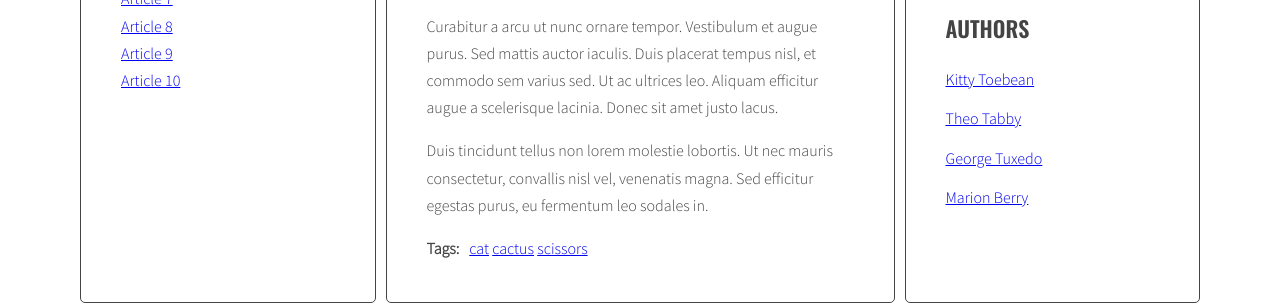
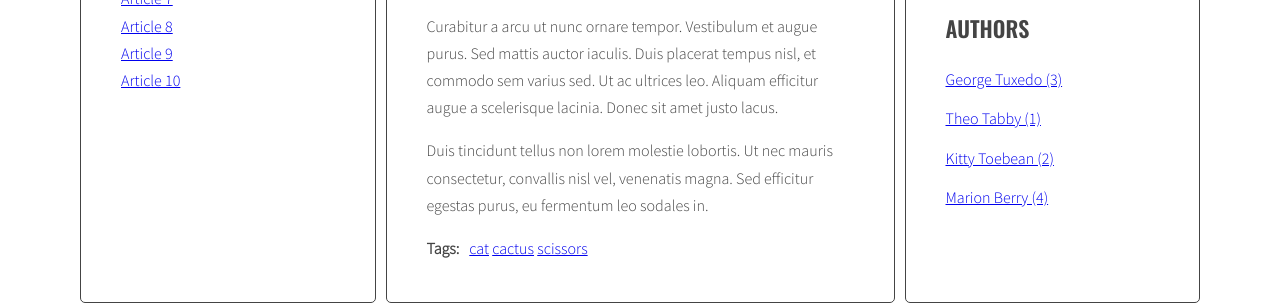
Before and after one commit to paukol/javascript-blog, a website: page index.html in a window 1280 px wide. Shown: the part 536-841 px from the top of the page. Drawn offline with nearby package versions, Linux system fonts and the light colour scheme.

Commit message:
fix authors list

```diff
--- a/index.html
+++ b/index.html
@@ -182,7 +182,7 @@
         </ul>
         <h2 class="section-title">Authors</h2>
         <ul class="list authors">
-          <li>
+          <!-- <li>
             <a href="#">
               <span class="author-name">Kitty Toebean</span>
             </a>
@@ -201,7 +201,7 @@
             <a href="#">
               <span class="author-name">Marion Berry</span>
             </a>
-          </li>
+          </li> -->
         </ul>
       </aside>
     </main>
--- a/js/script.js
+++ b/js/script.js
@@ -8,6 +8,7 @@
   const optArticleAuthorSelector = '.post-author';
   const optCloudClassCount = 5;
   const optCloudClassPrefix = 'tag-size-' ;
+  const optAuthorsListSelector = '.authors';
 
 
   const titleClickHandler = function(event){
@@ -66,7 +67,7 @@
     const articles = document.querySelectorAll(optArticleSelector + customSelector);
 
     let html = '';
-    console.log(html);
+    // console.log(html);
 
     for(let article of articles){
 
@@ -83,7 +84,7 @@
       /* [DONE] create HTML of the link */
 
       const linkHTML = '<li><a href="#' + articleId + '"><span>' + articleTitle + '</span></a></li>';
-      console.log(linkHTML);
+      // console.log(linkHTML);
 
       /*[DONE] insert link into titleList */
 
@@ -102,7 +103,7 @@
   generateTitleLinks();
 
 
-  /*FUNCTION calculateTasParms*/
+  /*FUNCTION calculateTagsParms*/
 
   const calculateTagsParams = function(tags){
 
@@ -160,7 +161,7 @@
       /* get tags from data-tags attribute */
 
       const articleTags = article.getAttribute('data-tags');
-      //console.log('articleTags: ', articleTags);
+      // console.log('articleTags: ', articleTags);
 
       /* split tags into array */
 
@@ -212,6 +213,7 @@
 
       const tagLinkHTML = '<li><a class="' + calculateTagClass(allTags[tag], tagsParams) + '" href="#tag-' + tag + '">' + tag + '</a></li>' + '    ';
       allTagsHTML += tagLinkHTML;
+
     }
     /* [NEW] END LOOP: for each tag in allTags: */
     /*[NEW] add HTML from allTagsHTML to tagList */
@@ -276,7 +278,43 @@
 
   addClickListenersToTags();
 
+  /*FUNCTION calculateAuthorsParams*/
+
+  const calculateAuthorsParams = function(authors){
+
+    const params = {max: 0, min: 9999};
+
+    for(let author in authors){
+
+      if(authors[author] > params.max){
+        params.max = authors[author];
+      }
+      else if (authors[author] < params.min){
+        params.min = authors[author];
+      }
+    }
+    return params;
+  };
+
+  /* FUNCTION calculateAuthorClass*/
+
+  const calculateAuthorClass = function(count, params){
+
+    const normalizedCount = count - params.min;
+    const normalizedMax = params.max - params.min;
+    const percentage = normalizedCount / normalizedMax;
+    const classNumber = Math.floor( percentage * (optCloudClassCount - 1) + 1 );
+
+    return optAuthorsListSelector + classNumber;
+  };
+
+  /*FUNCTION generateAuthors*/
+
   const generateAuthors = function(){
+
+    /* [NEW] create a new variable allAutros with an empty object */
+
+    let allAuthors = {};
 
     /* find all articles */
 
@@ -293,27 +331,52 @@
 
       /* make html variable with empty string */
 
-      let html = ' ';
+      let html = '';
 
-      /* get tags from dataauthor attribute */
+      /* get tags from data-author attribute */
 
       const articleAuthor = article.getAttribute('data-author');
+      // console.log('articleAuthor = ', articleAuthor);
 
       /* generate HTML of the link */
-
       const linkHTML = '<a href="#author-' + articleAuthor + '">' + articleAuthor + '</a>';
+      // console.log('linkHTML = ', linkHTML);
 
       /* add generated code to html variable */
+      html = html + linkHTML;
+      // console.log('html = ', html);
 
-      html = html + linkHTML;
+      /* [NEW] check if this link is NOT already in allAuthors */
+      if(!allAuthors[articleAuthor]) {
+      /* [NEW] add tag to allTags object */
+        allAuthors[articleAuthor] = 1;
+      } else {
+        allAuthors[articleAuthor]++;
+      }
 
       /* insert HTML of all the links into the tags wrapper */
-
       authorsWrapper.innerHTML = html;
 
-      /* END LOOP: for every article: */
-    }
+      /* [NEW] find list of authors in right column */
+      const authorList = document.querySelector('.authors');
+      const authorsParams = calculateAuthorsParams(allAuthors);
+      // console.log('authorsParams:', authorsParams);
+
+      let allAuthorsHTML = '';
+
+      /* [NEW] START LOOP: for each auhor in allAuthors: */
+      for(let author in allAuthors){
+
+        allAuthorsHTML += '<li><a href="#author-' + author + '" class="' + calculateAuthorClass(allAuthors[author], authorsParams) + '">' + author + ' (' + allAuthors[author] + ') ' + '</a></li>';
+
+      }
+      /* END LOOP: for every author */
+
+      authorList.innerHTML = allAuthorsHTML;
+
+    }/* END LOOP: for every article */
   };
+
   generateAuthors();
 
   /*FUNCTION authorClickHandler*/
```
